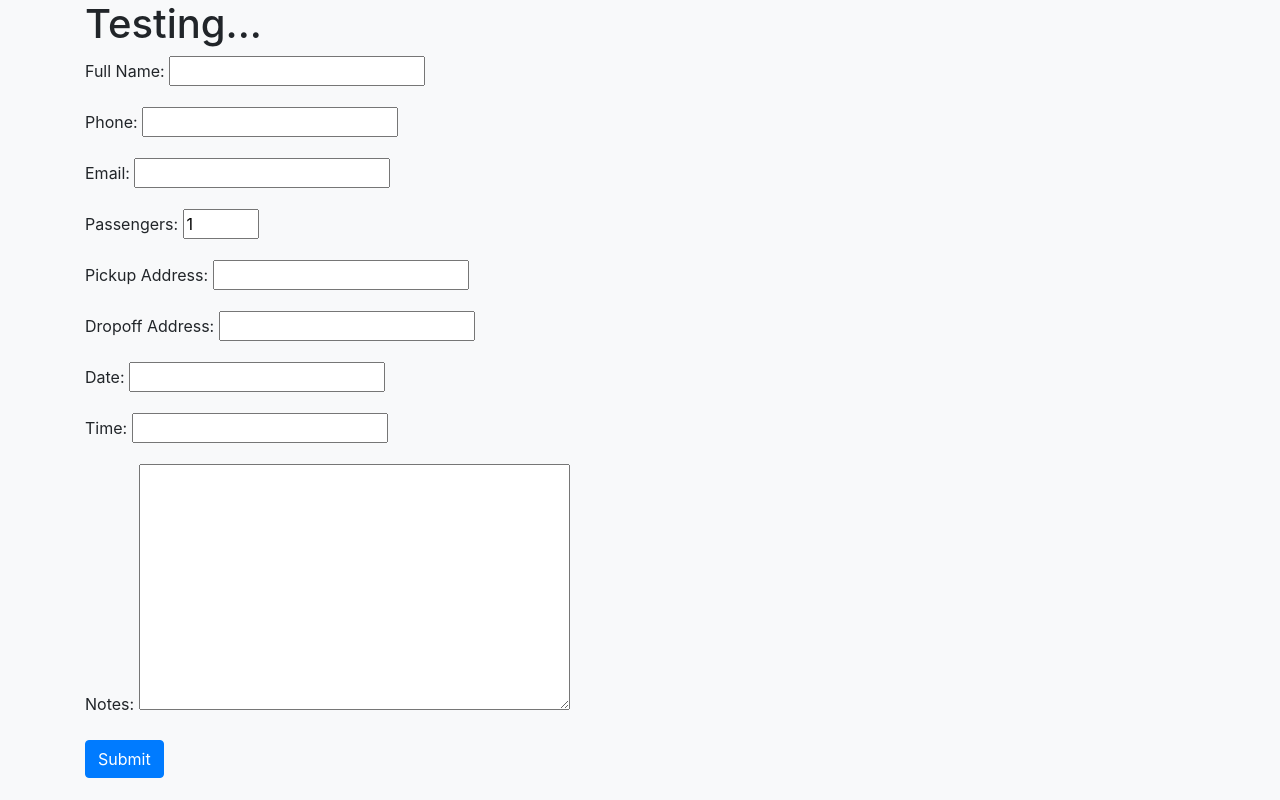
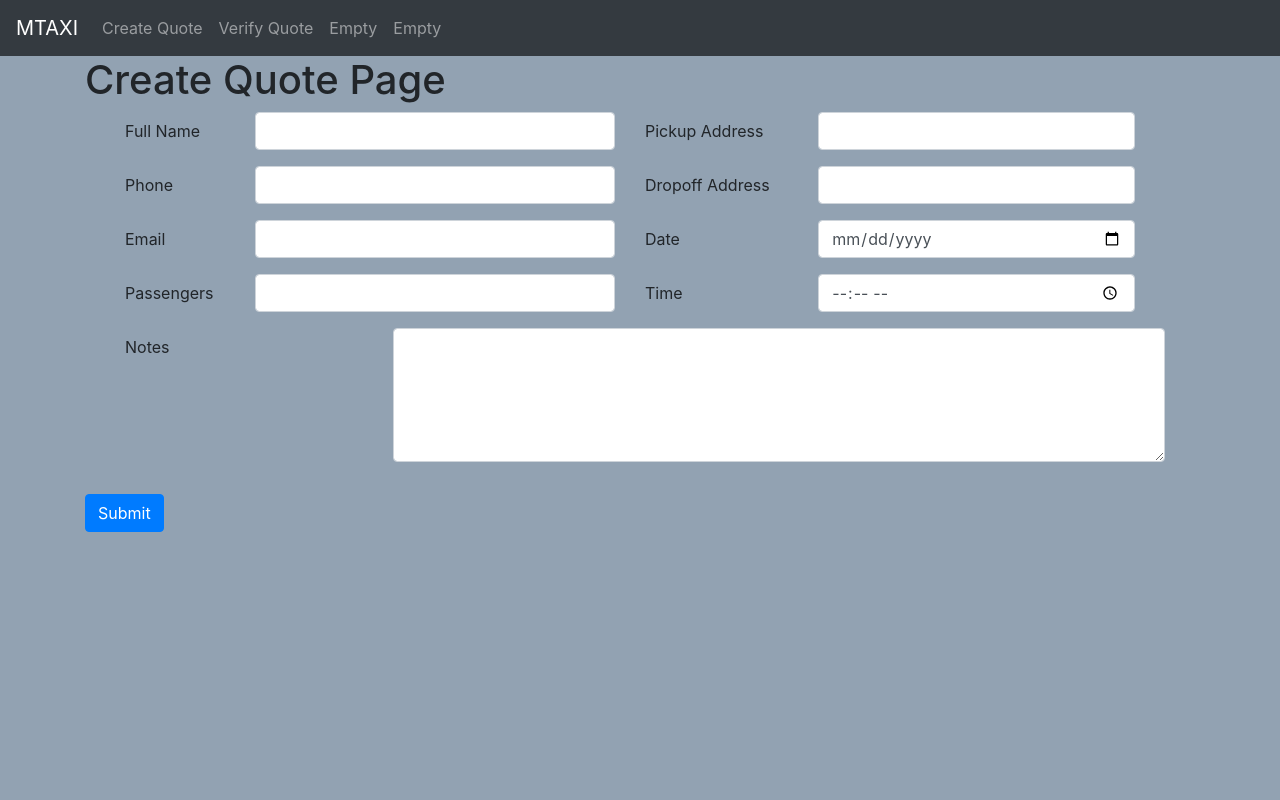
Before and after one commit to ionescuig/mtaxi, a Django app: page /quote/create in a window 1280 px wide. Run offline with Django 3.2, Linux system fonts and the light colour scheme; some libraries are stand-ins or nearby versions.

Commit message:
created views and templates for new quotes. testing quote verification

```diff
--- a/src/mtaxi/urls.py
+++ b/src/mtaxi/urls.py
@@ -19,5 +19,7 @@ from quote.views import *
 
 urlpatterns = [
     path('admin/', admin.site.urls),
-    path('quote/create', QuoteCreateView.as_view(), name='create')
+    path('', HomeView.as_view(), name='home'),
+    path('quote/create', QuoteCreateView.as_view(), name='create'),
+    path('quote/verify', QuoteVerifyView.as_view(), name='verify')
 ]
--- a/src/quote/forms.py
+++ b/src/quote/forms.py
@@ -15,4 +15,5 @@ class QuoteForm(forms.ModelForm):
 
     class Meta:
         model = Quote
+        # fields = ['name']
         fields = '__all__'
--- a/src/quote/views.py
+++ b/src/quote/views.py
@@ -1,8 +1,31 @@
 from django.shortcuts import render
-from django.views.generic import CreateView, UpdateView, TemplateView
+from django.views.generic import CreateView, ListView, UpdateView, TemplateView
 from .forms import QuoteForm
+from .models import Quote
+
+
+class HomeView(TemplateView):
+    template_name = 'quote/home.html'
 
 
 class QuoteCreateView(CreateView):
-    template_name = 'quote/form.html'
+    template_name = 'quote/create.html'
     form_class = QuoteForm
+    success_url = 'verify'
+
+    # def form_valid(self, form):
+    #     print('>>>', self.get_object().pk)
+    #     return super(QuoteCreateView, self).form_valid(form)
+
+
+class QuoteVerifyView(ListView):
+    template_name = 'quote/verify.html'
+
+    def get_queryset(self):
+        print('>>>', self.kwargs)
+        print('>>>', Quote.objects.filter(pk=1))
+        return Quote.objects.filter(pk=1)
+
+    # def get_context_data(self, *args, **kwargs):
+    #     context = super(QuoteVerifyView, self).get_context_data(*args, **kwargs)
+    #     return context
--- a/src/templates/quote/base.html
+++ b/src/templates/quote/base.html
@@ -15,7 +15,9 @@
     {% block head %}{% endblock %}
 </head>
 
-<body class="bg-light">
+<body style="background-color: #92a2b2">
+
+{% include 'snippets/nav.html' %}
 
 {% block body %}
 <div class="container">
--- /dev/null
+++ b/src/templates/quote/create.html
@@ -0,0 +1,87 @@
+{% extends 'quote/base.html' %}
+
+{% block head_title %}
+MTAXI | Quote
+{% endblock head_title %}
+
+{% block content %}
+<h1>Create Quote Page</h1>
+
+    <form class="form media-body pb-3 lh-125" method="POST">
+        {% csrf_token %}
+        <ul>
+            <li class="row">
+                <div class="form-group row col-sm-6">
+                    <label for="name" class="col-sm-3 col-form-label">{{ form.name.label }}</label>
+                    <div class="col-sm-9">
+                        <input type="text" class="form-control" name="name" id="name">
+                    </div>
+                </div>
+                <div class="form-group row col-sm-6">
+                    <label for="pickup" class="col-sm-4 col-form-label">{{ form.pickup.label }}</label>
+                    <div class="col-sm-8">
+                        <input type="text" class="form-control" name="pickup" id="pickup">
+                    </div>
+                </div>
+            </li>
+
+            <li class="row">
+                <div class="form-group row col-sm-6">
+                    <label for="phone" class="col-sm-3 col-form-label">{{ form.phone.label }}</label>
+                    <div class="col-sm-9">
+                        <input type="text" class="form-control" name="phone" id="phone">
+                    </div>
+                </div>
+                <div class="form-group row col-sm-6">
+                    <label for="dropoff" class="col-sm-4 col-form-label">{{ form.dropoff.label }}</label>
+                    <div class="col-sm-8">
+                        <input type="text" class="form-control" name="dropoff" id="dropoff">
+                    </div>
+                </div>
+            </li>
+
+            <li class="row">
+                <div class="form-group row col-sm-6">
+                    <label for="email" class="col-sm-3 col-form-label">{{ form.email.label }}</label>
+                    <div class="col-sm-9">
+                        <input type="email" class="form-control" name="email" id="email">
+                    </div>
+                </div>
+                <div class="form-group row col-sm-6">
+                    <label for="quote_date" class="col-sm-4 col-form-label">{{ form.quote_date.label }}</label>
+                    <div class="col-sm-8">
+                        <input type="date" class="form-control" name="quote_date" id="quote_date">
+                    </div>
+                </div>
+            </li>
+
+            <li class="row">
+                <div class="form-group row col-sm-6">
+                    <label for="passengers" class="col-sm-3 col-form-label">{{ form.passengers.label }}</label>
+                    <div class="col-sm-9">
+                        <input type="number" class="form-control" name="passengers" id="passengers">
+                    </div>
+                </div>
+                <div class="form-group row col-sm-6">
+                    <label for="quote_time" class="col-sm-4 col-form-label">{{ form.quote_time.label }}</label>
+                    <div class="col-sm-8">
+                        <input type="time" step="300" class="form-control" name="quote_time" id="quote_time">
+                    </div>
+                </div>
+            </li>
+
+            <li class="row">
+                <div class="form-group row col-sm-12">
+                    <label class="col-sm-3 col-form-label" for="notes">{{ form.notes.label }}</label>
+                    <div class="col-sm-9">
+                        <textarea class="form-control"
+                                  name="notes" cols="40" rows="5" maxlength="250"
+                                  id="notes"></textarea>
+                    </div>
+                </div>
+            </li>
+        </ul>
+{#        <button class="btn btn-primary" type="submit" onclick="return confirm('Are you sure?')">Submit</button>#}
+        <button class="btn btn-primary" type="submit">Submit</button>
+    </form>
+{% endblock content %}
--- a/src/templates/quote/form.html
+++ b/src/templates/quote/form.html
@@ -5,7 +5,7 @@ MTAXI | Quote
 {% endblock head_title %}
 
 {% block content %}
-<h1>Testing...</h1>
+<h1>Quote Page</h1>
 <form class="form" method="POST">
     {% csrf_token %}
     {{ form.as_p }}
--- /dev/null
+++ b/src/templates/snippets/nav.html
@@ -0,0 +1,23 @@
+<nav class="navbar navbar-expand-md navbar-dark bg-dark">
+        <a class="navbar-brand"  href="{% url 'home' %}">MTAXI</a>
+    <button class="navbar-toggler p-0 border-0" type="button" data-toggle="offcanvas">
+        <span class="navbar-toggler-icon"></span>
+    </button>
+
+    <div class="navbar-collapse offcanvas-collapse">
+        <ul class="navbar-nav mr-auto">
+            <li class="nav-item">
+                <a class="nav-link" href="{% url 'create' %}">Create Quote</a>
+            </li>
+            <li class="nav-item">
+                <a class="nav-link" href="{% url 'verify' %}">Verify Quote</a>
+            </li>
+            <li class="nav-item">
+                <a class="nav-link" href="#">Empty</a>
+            </li>
+            <li class="nav-item">
+                <a class="nav-link" href="#">Empty</a>
+            </li>
+        </ul>
+    </div>
+</nav>
```
Also changed, not shown: src/templates/quote/home.html (added, +10 -0 lines), src/templates/quote/verify.html (added, +19 -0 lines).
